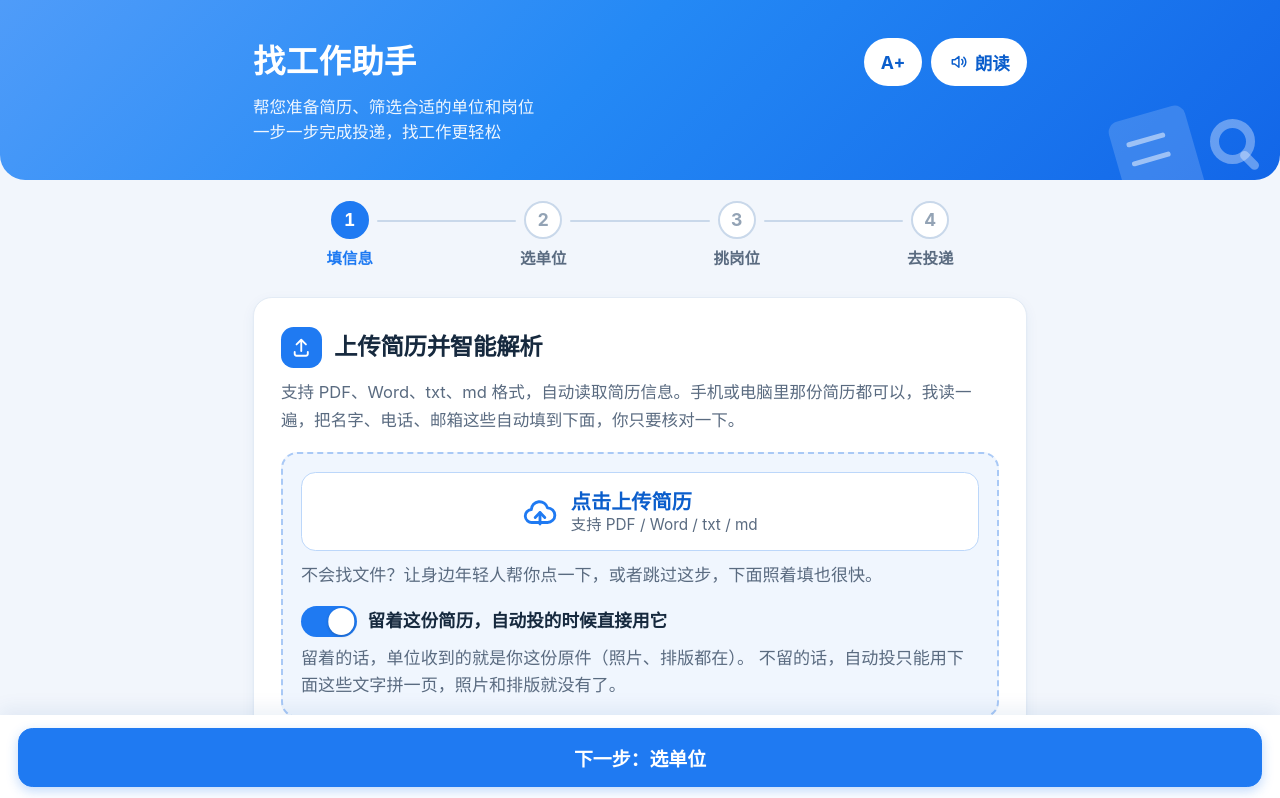
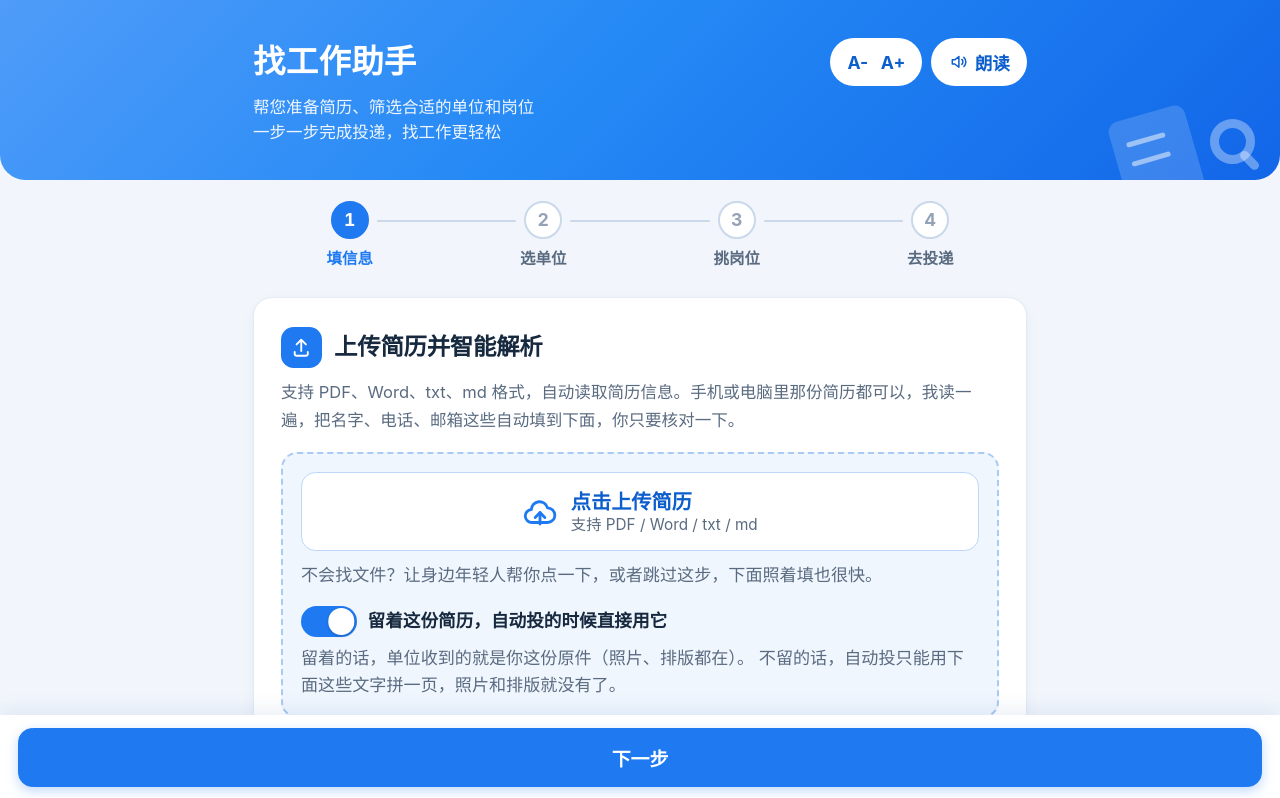
Before and after one commit to heyiyi7410/aijobs, a Vue app in the folder frontend/: page / in a window 1280 px wide. Shown: the top 798 px of the page. Built offline with nearby package versions, Linux system fonts and the light colour scheme.

Commit message:
UI: 对齐最终效果图顶部字号控件与导航

```diff
--- a/frontend/src/App.vue
+++ b/frontend/src/App.vue
@@ -9,8 +9,9 @@
         <p class="sub">帮您准备简历、筛选合适的单位和岗位<br />一步一步完成投递，找工作更轻松</p>
       </div>
       <div class="topbar-actions">
-        <button class="btn-hero" @click="toggleFont" :aria-pressed="store.bigFont">
-          {{ store.bigFont ? 'A-' : 'A+' }}
+        <button class="btn-hero font-switch" @click="toggleFont" :aria-pressed="store.bigFont"
+          :aria-label="store.bigFont ? '切换为标准字号' : '切换为大字号'">
+          <span>A-</span><i aria-hidden="true"></i><span>A+</span>
         </button>
         <button class="btn-hero" @click="readAloud" v-if="canSpeak" aria-label="朗读这一步的说明">
           <!-- 禁 emoji 当图标：用 SVG 喇叭 -->
@@ -82,11 +83,7 @@ const HINTS = {
 const p = store.profile
 const cityNow = computed(() => effectiveCity() || '不限城市')
 
-const nextText = computed(() => {
-  if (store.step === 1) return '下一步：选单位'
-  if (store.step === 2) return '开始帮我找工作'
-  return '去投递（已选 ' + store.picked.length + ' 个）'
-})
+const nextText = computed(() => '下一步')
 
 function toggleFont() {
   store.bigFont = !store.bigFont
```
